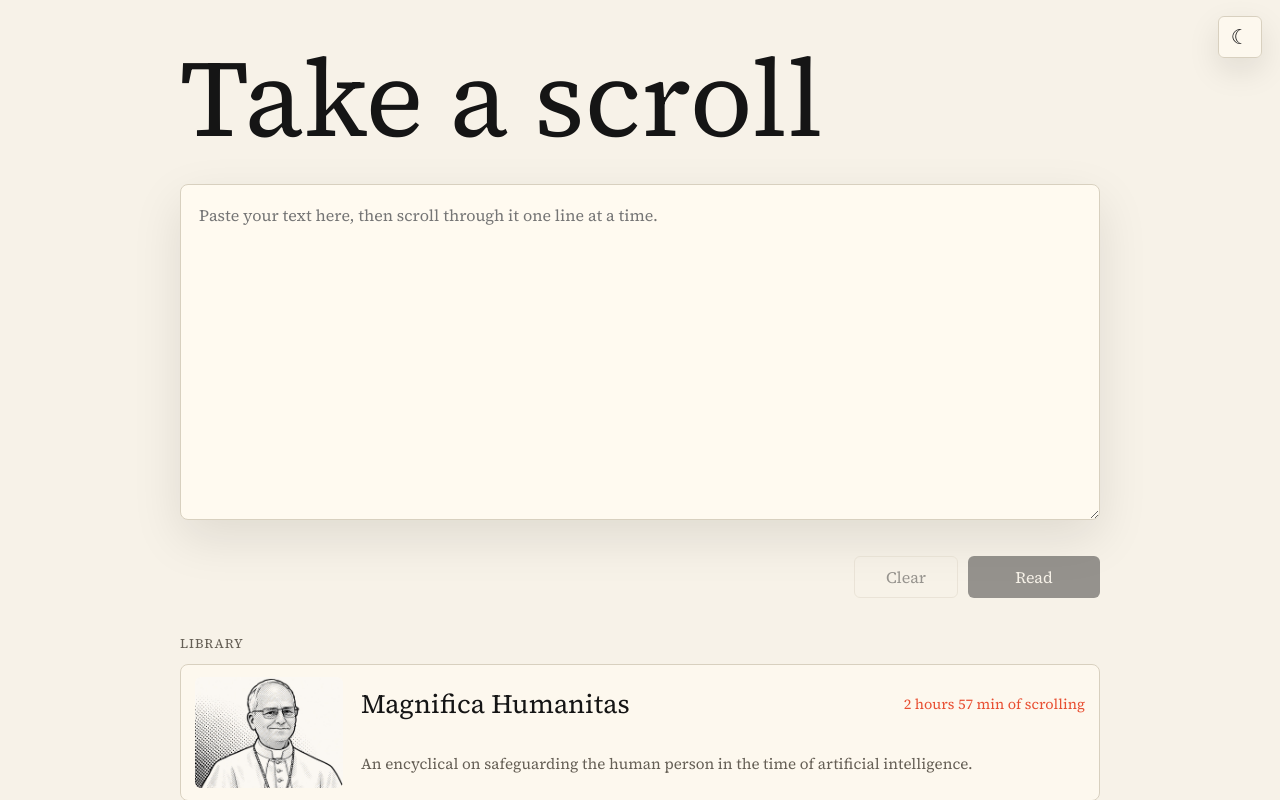
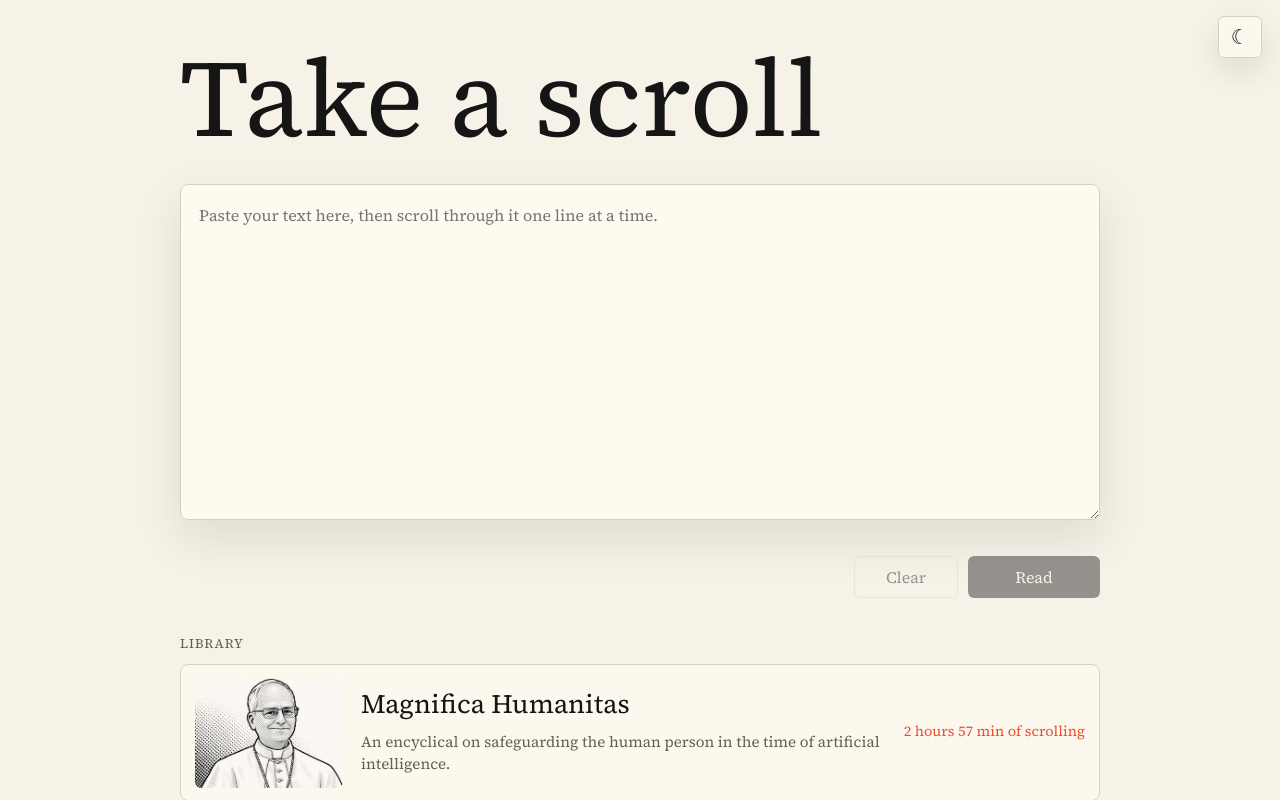
Before and after one commit to kshivanku/scroll-break, a React (Vite) app: page / in a window 1280 px wide. Built offline with nearby package versions, Linux system fonts and the light colour scheme.

Commit message:
visual fix

```diff
--- a/src/main.jsx
+++ b/src/main.jsx
@@ -876,11 +876,13 @@ function App() {
               disabled={loadingPreloadedId !== null}
             >
               <img src={preloadedText.image} alt="" loading="lazy" aria-hidden="true" />
-              <span>{preloadedText.title}</span>
+              <span className="preloaded-copy">
+                <span>{preloadedText.title}</span>
+                <small>
+                  {loadingPreloadedId === preloadedText.id ? "Loading..." : preloadedText.description}
+                </small>
+              </span>
               <em>{formatScrollDuration(preloadedText.wordCount)}</em>
-              <small>
-                {loadingPreloadedId === preloadedText.id ? "Loading..." : preloadedText.description}
-              </small>
             </button>
           ))}
         </section>
--- a/src/styles.css
+++ b/src/styles.css
@@ -211,7 +211,7 @@ textarea:focus {
   width: 100%;
   display: grid;
   grid-template-columns: clamp(92px, 16vw, 148px) minmax(0, 1fr) auto;
-  gap: 6px 18px;
+  gap: 18px;
   align-items: center;
   border: 1px solid var(--line);
   border-radius: 8px;
@@ -234,15 +234,20 @@ textarea:focus {
 }
 
 .preloaded-item img {
-  grid-row: 1 / 3;
   width: 100%;
   aspect-ratio: 4 / 3;
   border-radius: 6px;
   object-fit: cover;
 }
 
-.preloaded-item span {
+.preloaded-copy {
   grid-column: 2;
+  display: grid;
+  gap: 12px;
+  align-content: center;
+}
+
+.preloaded-copy span {
   font-size: clamp(1.25rem, 2.2vw, 1.65rem);
   line-height: 1.1;
 }
@@ -256,8 +261,7 @@ textarea:focus {
   white-space: nowrap;
 }
 
-.preloaded-item small {
-  grid-column: 2 / -1;
+.preloaded-copy small {
   color: var(--muted);
   font-size: 0.95rem;
   line-height: 1.4;
@@ -577,9 +581,9 @@ textarea:focus {
   }
 
   .preloaded-item img,
-  .preloaded-item span,
+  .preloaded-copy,
   .preloaded-item em,
-  .preloaded-item small {
+  .preloaded-copy small {
     grid-column: 1;
   }
 
```
